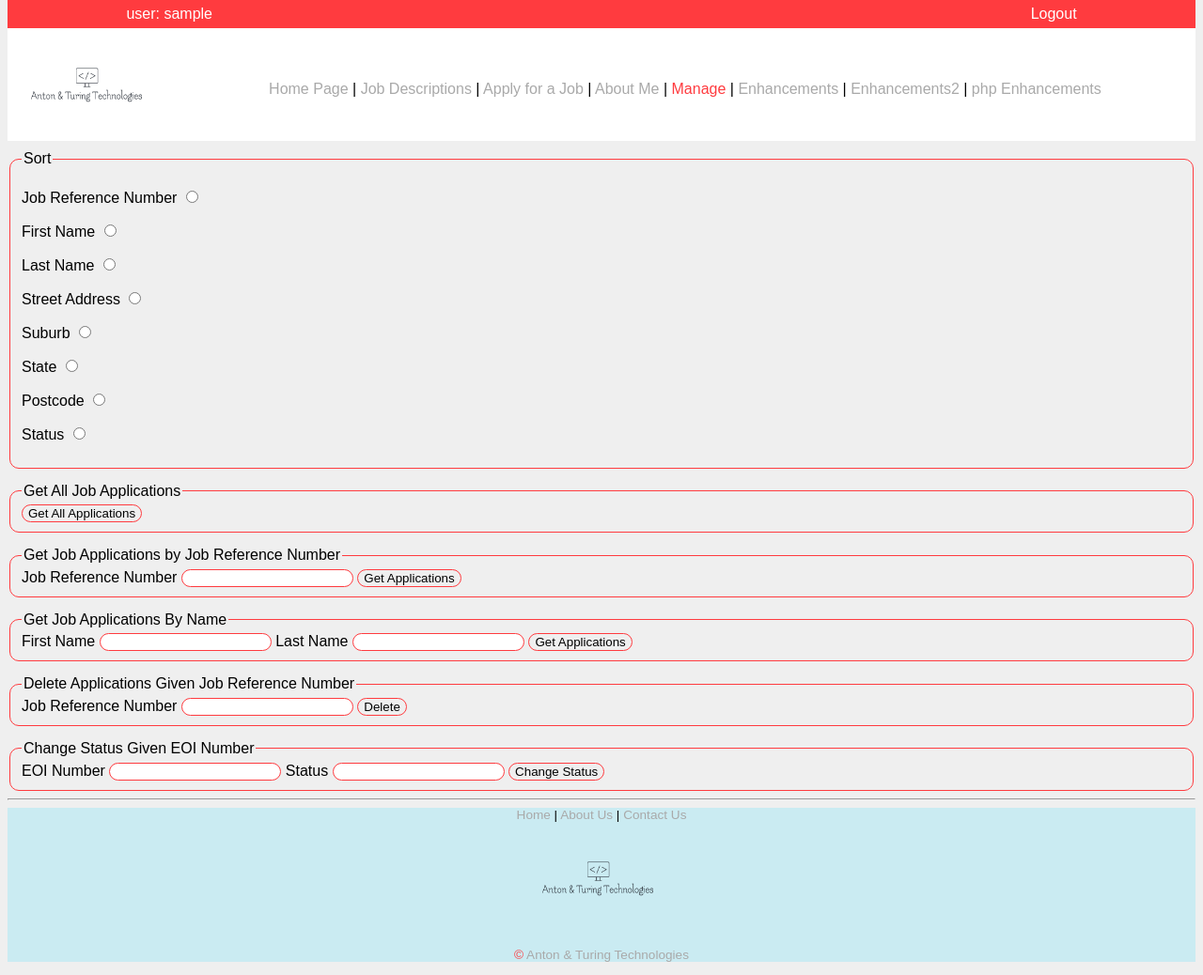
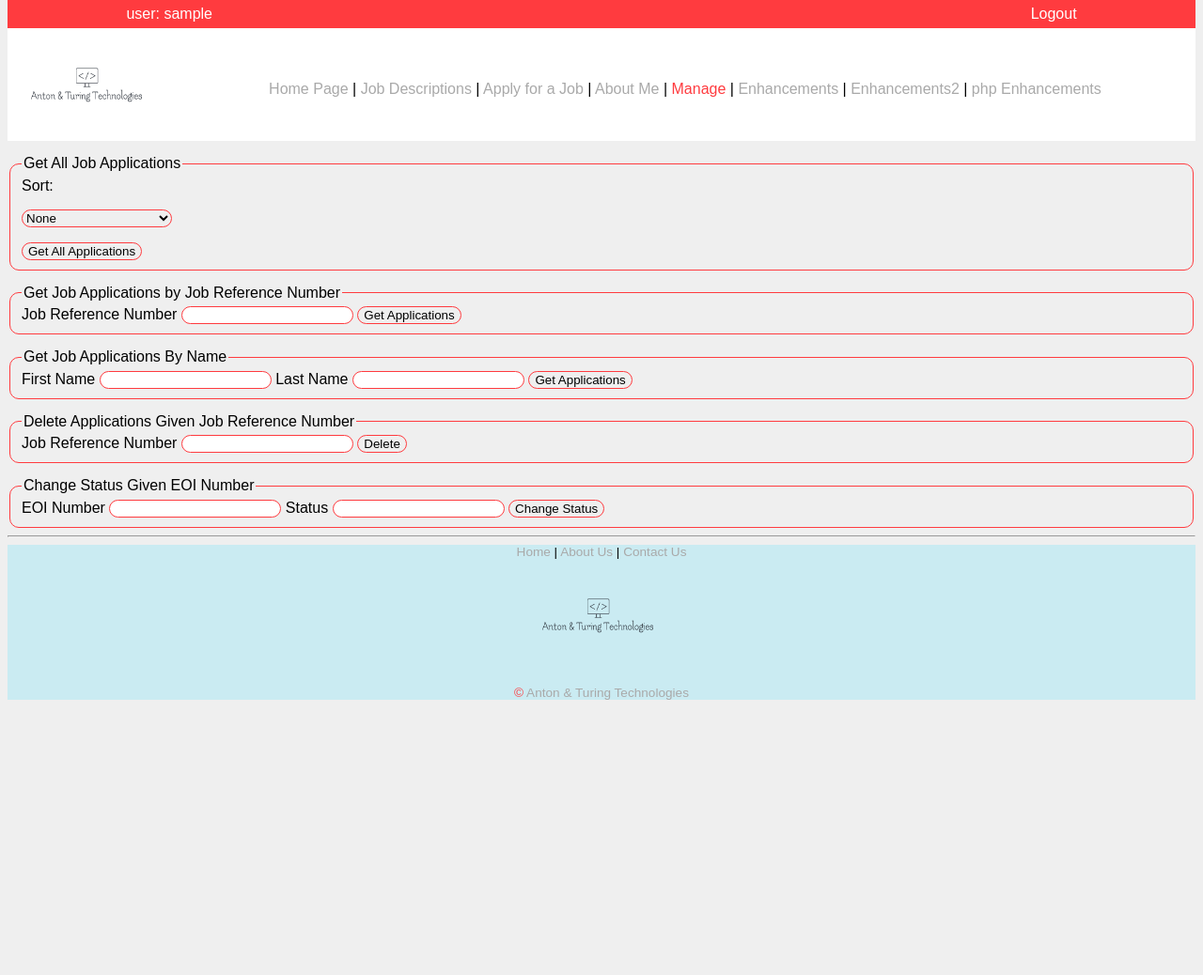
Before and after one commit to Mitch281/cos60004-assign3, a PHP site: page /manage.php in a window 1280 px wide. Shown: the whole page at 94% size. After the commit the page ends 745 px from the top, so only its background shows below. Run offline with PHP 8.4, Linux system fonts and the light colour scheme; the visitor is signed in with stand-in values (Sample User, id 1).

Commit message:
Changed sort options to select menu.

```diff
--- a/manage.php
+++ b/manage.php
@@ -31,30 +31,21 @@
         $page = "managerPage";
         include_once("menu.inc");
     ?>
-    <fieldset>
-        <legend>Sort</legend>
-        <form id="sort_manager_request" method="get" action="process-manager-request.php">
-            <p class="not_highlighted"><label for="sort_by_job_ref">Job Reference Number</label>
-            <input type="radio" name="manager_sort_option" id="sort_by_job_ref" value="sort_by_job_ref"></p>
-            <p class="not_highlighted"><label for="sort_by_first_name">First Name</label>
-            <input type="radio" name="manager_sort_option" id="sort_by_first_name" value="sort_by_first_name"></p>
-            <p class="not_highlighted"><label for="sort_by_last_name">Last Name</label>
-            <input type="radio" name="manager_sort_option" id="sort_by_last_name" value="sort_by_last_name"></p>
-            <p class="not_highlighted"><label for="sort_by_street">Street Address</label>
-            <input type="radio" name="manager_sort_option" id="sort_by_street" value="sort_by_street"></p>
-            <p class="not_highlighted"><label for=sort_by_suburb">Suburb</label>
-            <input type="radio" name="manager_sort_option" id="sort_by_suburb" value="sort_by_suburb"></p>
-            <p class="not_highlighted"><label for="sort_by_state">State</label>
-            <input type="radio" name="manager_sort_option" id="sort_by_state" value="sort_by_state"></p>
-            <p class="not_highlighted"><label for="sort_by_postcode">Postcode</label>
-            <input type="radio" name="manager_sort_option" id="sort_by_postcode" value="sort_by_postcode"></p>
-            <p class="not_highlighted"><label for="sort_by_status">Status</label>
-            <input type="radio" name="manager_sort_option" id="sort_by_status" value="sort_by_status"></p>
-        </form>
-    </fieldset>
 
     <fieldset class="manager_request">
         <legend>Get All Job Applications</legend>
+        <label for="sort_manager_request">Sort:</label>
+        <p class="not_highlighted"><select name="sort_manager_request">
+            <option value="None">None</option>
+            <option value="sort_by_job_ref">Job Reference Number</option>
+            <option value="sort_by_first_name">First Name</option>
+            <option value="sort_by_last_name">Last Name</option>
+            <option value="sort_by_street">Street Address</option>
+            <option value="sort_by_suburb">Suburb</option>
+            <option value="state">State</option>
+            <option value="Postcode">Postcode</option>
+            <option value="Status">Status</option>
+        </select></p>
         <form id="get_all_applications" method="get" action="process-manager-request.php">
             <input class="form_action" type="submit" name="get_all_applications" value="Get All Applications">
         </form>
```
